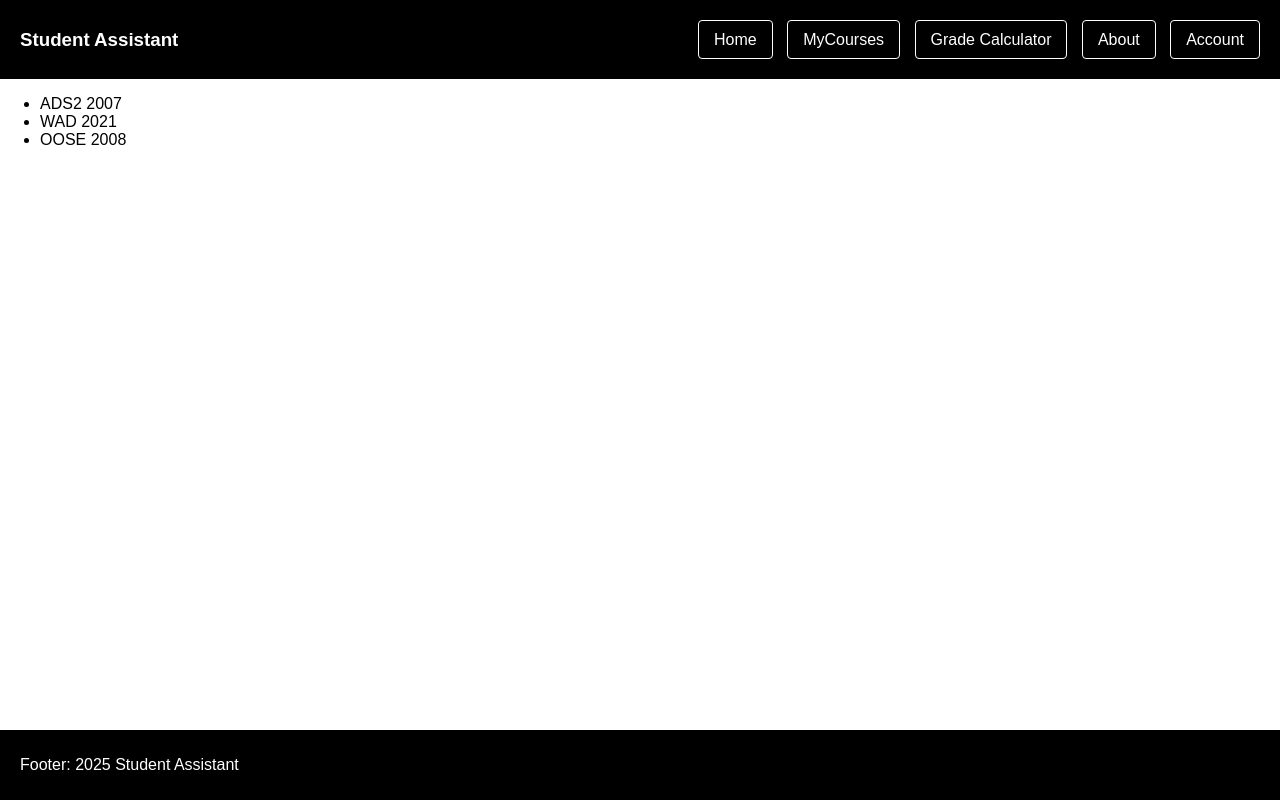
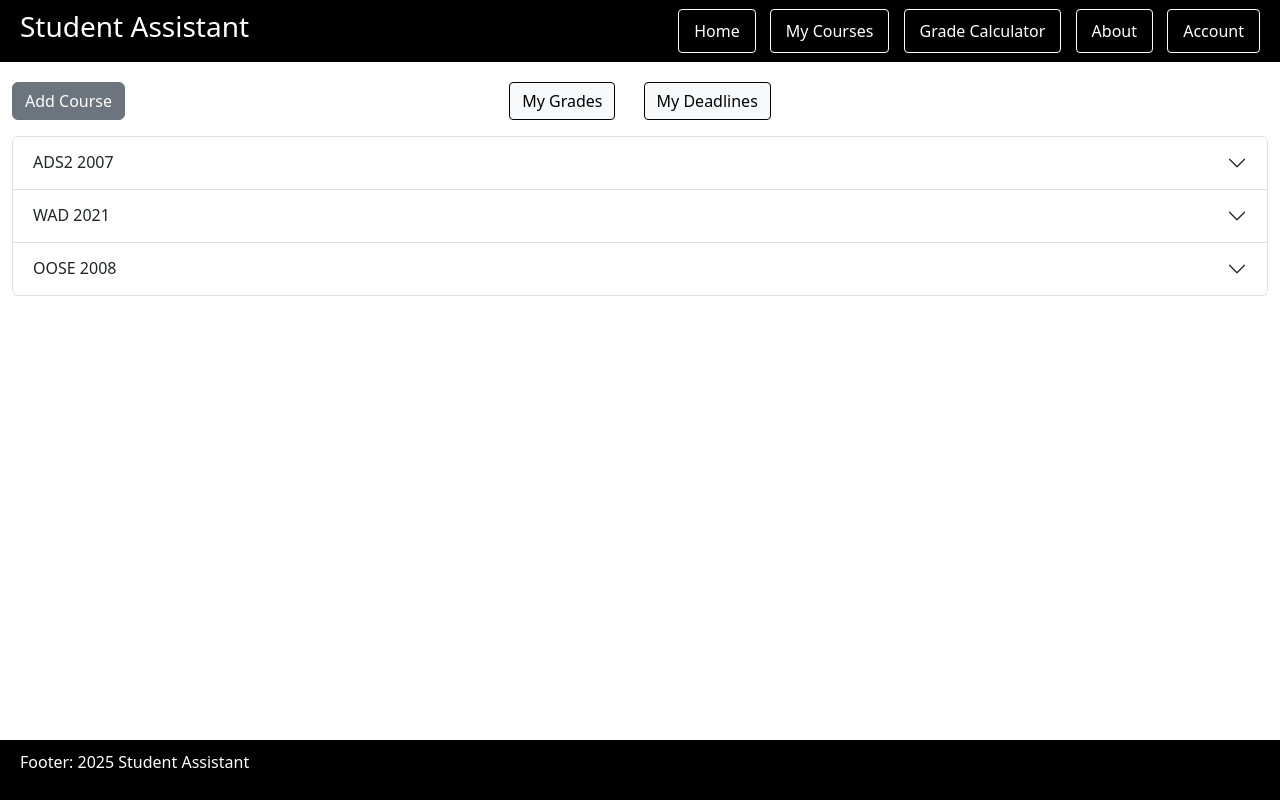
Before and after one commit to lordmitrii/StudentAssistant, a Django app: page /courses/ in a window 1280 px wide. Run offline with Django 5.2, Linux system fonts and the light colour scheme; the visitor is signed in with stand-in values (Sample User, id 1).

Commit message:
Add more htmls and views

```diff
--- a/assistant_app/urls.py
+++ b/assistant_app/urls.py
@@ -12,6 +12,18 @@
     path('logout/', views.logout_view, name='logout'),
     path('account/', views.account_view, name='account'),
 
-    path('calculator/', views.calculator_view, name='calculator'),
-    path('courses/', views.courses_view, name='courses'),
+    path('calculator/', views.calculator, name='calculator'),
+
+    path('courses/', views.courses, name='courses'),
+    path('courses/add', views.add_course, name='add_course'),
+    path('courses/<int:course_id>/edit', views.edit_course, name='edit_course'),
+    path('courses/<int:course_id>/delete', views.delete_course, name='delete_course'),
+
+    path('courses/grades', views.grades, name='grades'),
+    path('courses/grades/add', views.add_grade, name='add_grade'),
+    path('courses/grades/<int:course_id>/edit', views.edit_grade, name='edit_grade'),
+
+    path('courses/deadlines', views.deadlines, name='deadlines'),
+    path('courses/deadlines/add', views.add_deadline, name='add_deadline'),
+    path('courses/deadlines/<int:course_id>/edit', views.edit_deadline, name='edit_deadline'),
 ]
--- a/assistant_app/views.py
+++ b/assistant_app/views.py
@@ -48,7 +48,7 @@
 def account_view(request):
     return render(request, 'assistant_app/account.html')
 
-def calculator_view(request):
+def calculator(request):
     if request.method == 'POST':
         form = CalculatorForm(request.POST)
         if form.is_valid():
@@ -61,10 +61,65 @@
         form = CalculatorForm()
     return render(request, 'assistant_app/calculator.html', {'form': form})
 
+
+"""This is a dummy thing to test the courses. Need to delete once we have the models ready"""
+class Course:
+    def __init__(self, id, name):
+        self.id = id
+        self.name = name
+
+courses_list = [
+    Course(0, "ADS2 2007"),
+    Course(1, "WAD 2021"),
+    Course(2, "OOSE 2008"),
+]
+
 @login_required
-def courses_view(request):
-    courses_dict = [{"name": "ADS2 2007"},
-                    {"name": "WAD 2021"},
-                    {"name": "OOSE 2008"}]
+def courses(request):
+    return render(request, 'assistant_app/courses.html', {'courses': courses_list})
 
-    return render(request, 'assistant_app/courses.html', {'courses': courses_dict})
+@login_required
+def add_course(request):
+    return render(request, 'assistant_app/add_course.html')
+
+@login_required
+def edit_course(request, course_id):
+    return render(request, 'assistant_app/edit_course.html', {'course_id': course_id})
+
+@login_required
+def delete_course(request, course_id):
+    """Need to edit the logic when we start using the models"""
+    global courses_list
+    course_to_delete = None
+    for course in courses_list:
+        if course.id == course_id:
+            course_to_delete = course
+            break
+    if course_to_delete:
+        courses_list.remove(course_to_delete)
+
+    return redirect('assistant_app:courses')
+
+@login_required
+def deadlines(request):
+    return render(request, 'assistant_app/deadlines.html')
+
+@login_required
+def add_deadline(request):
+    return render(request, 'assistant_app/add_deadline.html')
+
+@login_required
+def edit_deadline(request, deadline_id):
+    return render(request, 'assistant_app/edit_deadline.html', {'deadline_id': deadline_id})
+
+@login_required
+def grades(request):
+    return render(request, 'assistant_app/grades.html')
+
+@login_required
+def add_grade(request):
+    return render(request, 'assistant_app/add_grade.html')
+
+@login_required
+def edit_grade(request, grade_id):
+    return render(request, 'assistant_app/edit_grade.html', {'grade_id': grade_id})
--- a/static/style.css
+++ b/static/style.css
@@ -7,7 +7,7 @@
     padding: 0;
 }
 
-header, footer {
+header {
     background-color: #000000;
     padding: 10px 20px;
     display: flex;
@@ -42,3 +42,12 @@
     background-color: white;
     color: black;
 }
+
+.custom-container {
+    margin-top: 20px;
+}
+
+.custom-outline {
+    border: 1px solid #000000;
+    border-radius: 4px;
+}
--- a/templates/assistant_app/base.html
+++ b/templates/assistant_app/base.html
@@ -5,6 +5,7 @@
 <head>
     <meta charset="UTF-8">
     <link rel="stylesheet" href="{% static 'style.css' %}">
+    <link href="https://cdn.jsdelivr.net/npm/bootstrap@5.3.3/dist/css/bootstrap.min.css" rel="stylesheet" integrity="sha384-QWTKZyjpPEjISv5WaRU9OFeRpok6YctnYmDr5pNlyT2bRjXh0JMhjY6hW+ALEwIH" crossorigin="anonymous">
     {% block css_block %}
     {% endblock %}
     <title>{% block title %}Default Title{% endblock %}</title>
@@ -14,7 +15,7 @@
         <h3>Student Assistant</h3>
         <nav>
             <a href="{% url 'assistant_app:home' %}">Home</a>
-                <a href="{% url 'assistant_app:courses'%}">MyCourses</a>
+                <a href="{% url 'assistant_app:courses'%}">My Courses</a>
                 <a href="{% url 'assistant_app:calculator'%}">Grade Calculator</a>
                 <a href="{% url 'assistant_app:about'%}">About</a>
 
@@ -33,5 +34,9 @@
     <footer>
         <p>Footer: 2025 Student Assistant</p>
     </footer>
+
+    <script src="https://cdn.jsdelivr.net/npm/bootstrap@5.3.3/dist/js/bootstrap.bundle.min.js" integrity="sha384-YvpcrYf0tY3lHB60NNkmXc5s9fDVZLESaAA55NDzOxhy9GkcIdslK1eN7N6jIeHz" crossorigin="anonymous"></script>
+    {% block js_block %}
+    {% endblock %}
 </body>
 </html>
--- a/templates/assistant_app/courses.html
+++ b/templates/assistant_app/courses.html
@@ -1,11 +1,53 @@
 {% extends "assistant_app/base.html" %}
+{% load static %}
+
+{% block css_block %}
+    <link rel="stylesheet" href="{% static 'style.css' %}">
+{% endblock %}
 
 {% block title %}Courses{% endblock %}
 
 {% block content %}
-  <ul>
-    {% for course in courses %}
-      <li>{{ course.name }}</li>
-    {% endfor %}
-  </ul>
+  <div class="container-fluid custom-container">
+    <!-- Row for buttons -->
+    <div class="row mb-3">
+      <!-- Add Course button -->
+      <div class="col-md-4 text-start">
+        <a href="{% url 'assistant_app:add_course' %}" class="btn btn-secondary">Add Course</a>
+      </div>
+      <!-- My Grades and My Deadlines buttons -->
+      <div class="col-md-4 text-center">
+        <a href="{% url 'assistant_app:grades' %}" class="btn btn-light custom-outline me-4">My Grades</a>
+        <a href="{% url 'assistant_app:deadlines' %}" class="btn btn-light custom-outline">My Deadlines</a>
+      </div>
+      <!-- empty for layout balance -->
+      <div class="col-md-4"></div>
+    </div>
+
+    <!-- Row for accordion -->
+    <div class="row justify-content-start">
+      <div class="col-md-12">
+        <div class="accordion" id="coursesAccordion">
+          {% for course in courses %}
+            <div class="accordion-item">
+              <h2 class="accordion-header" id="heading{{ forloop.counter }}">
+                <button class="accordion-button collapsed" type="button" data-bs-toggle="collapse" data-bs-target="#collapse{{ forloop.counter }}" aria-expanded="false" aria-controls="collapse{{ forloop.counter }}">
+                  {{ course.name }}
+                </button>
+              </h2>
+              <div id="collapse{{ forloop.counter }}" class="accordion-collapse collapse" aria-labelledby="heading{{ forloop.counter }}" data-bs-parent="#coursesAccordion">
+                <div class="accordion-body">
+                  Details about {{ course.name }}
+                  <div class="mt-3 d-flex gap-2">
+                    <a href="{% url 'assistant_app:edit_course' course.id %}" class="btn btn-sm btn-warning">Edit</a>
+                    <a href="{% url 'assistant_app:delete_course' course.id %}" class="btn btn-sm btn-danger">Delete</a>
+                  </div>
+                </div>
+              </div>
+            </div>
+          {% endfor %}
+        </div>
+      </div>
+    </div>
+  </div>
 {% endblock %}
--- a/templates/assistant_app/home.html
+++ b/templates/assistant_app/home.html
@@ -1,9 +1,4 @@
 {% extends "assistant_app/base.html" %}
-{% load static %}
-
-{% block css_block %}
-    <link rel="stylesheet" href="{% static 'style.css' %}">
-{% endblock %}
 
 {% block title %}Home Page{% endblock %}
 
```
Also changed, not shown: templates/assistant_app/add_course.html (added, +7 -0 lines), templates/assistant_app/add_deadline.html (added, +7 -0 lines), templates/assistant_app/add_grade.html (added, +7 -0 lines), templates/assistant_app/deadlines.html (added, +7 -0 lines), templates/assistant_app/edit_course.html (added, +7 -0 lines), templates/assistant_app/edit_deadine.html (added, +7 -0 lines), templates/assistant_app/edit_grade.html (added, +7 -0 lines), templates/assistant_app/grades.html (added, +7 -0 lines).
